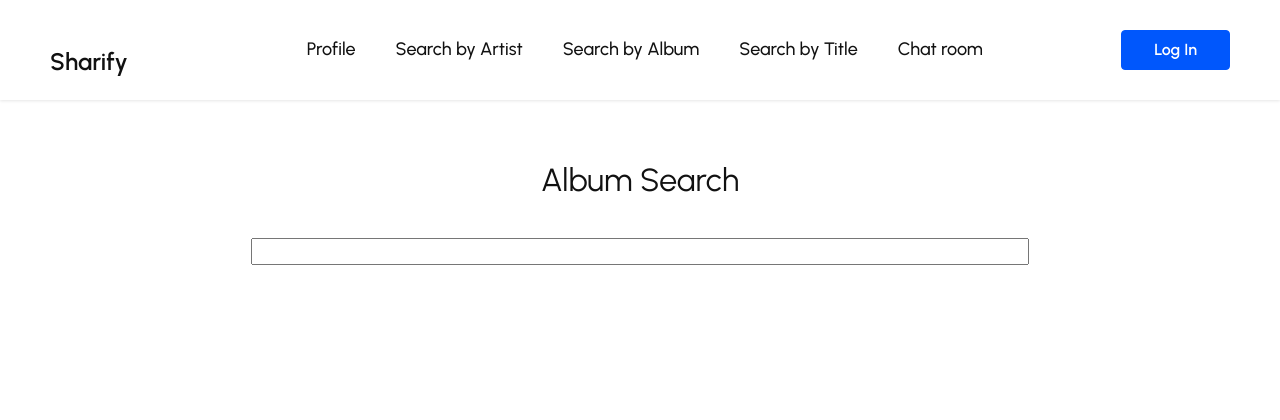
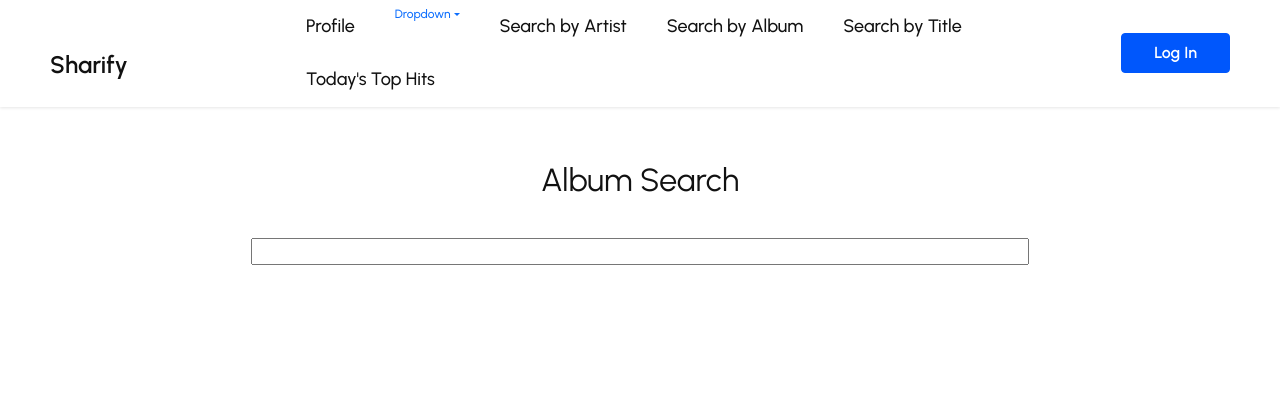
Before and after one commit to zaustin1522/SeniorProject, a Django app: page /search/album/ in a window 1280 px wide. Shown: the top 420 px of the page. Run offline with Django 3.2, Linux system fonts and the light colour scheme; some libraries are stand-ins or nearby versions.

Commit message:
made a navbar link for Today's Top Hits

```diff
--- a/sharify/templates/navbar.html
+++ b/sharify/templates/navbar.html
@@ -18,6 +18,17 @@
                     <li class="nav-item">
                         <a class="nav-link link text-black display-4" href="/userprofile/">Profile<br></a>
                     </li>
+                    <li class="nav-item dropdown">
+                        <a class="nav-link dropdown-toggle" href="#" id="navbarDropdown" role="button" data-toggle="dropdown" aria-haspopup="true" aria-expanded="false">
+                          Dropdown
+                        </a>
+                        <div class="dropdown-menu" aria-labelledby="navbarDropdown">
+                          <a class="dropdown-item" href="#">Action</a>
+                          <a class="dropdown-item" href="#">Another action</a>
+                          <div class="dropdown-divider"></div>
+                          <a class="dropdown-item" href="#">Something else here</a>
+                        </div>
+                    </li>
                     <li class="nav-item">
                         <a class="nav-link link text-black display-4" href="/search/artist/">Search by Artist<br></a>
                     </li>
@@ -28,7 +39,7 @@
                         <a class="nav-link link text-black display-4" href="/search/track/">Search by Title<br></a>
                     </li>
                     <li class="nav-item">
-                        <a class="nav-link link text-black display-4" href="#">Chat room<br></a>
+                        <a class="nav-link link text-black display-4" href="/todays_top_hits/">Today's Top Hits<br></a>
                     </li>
                 </ul>
             </div>
--- a/sharify/urls.py
+++ b/sharify/urls.py
@@ -10,5 +10,5 @@ urlpatterns = [
     path('', views.homepage, name='homepage'),
     path('login/', views.show_login, name='login'),
     path('userprofile/', views.show_userprofile, name="userprofile"),
-    path('todays_top_hits', views.todays_top_hits, name='todays_top_hits')
+    path('todays_top_hits/', views.todays_top_hits, name='todays_top_hits')
 ]
```
